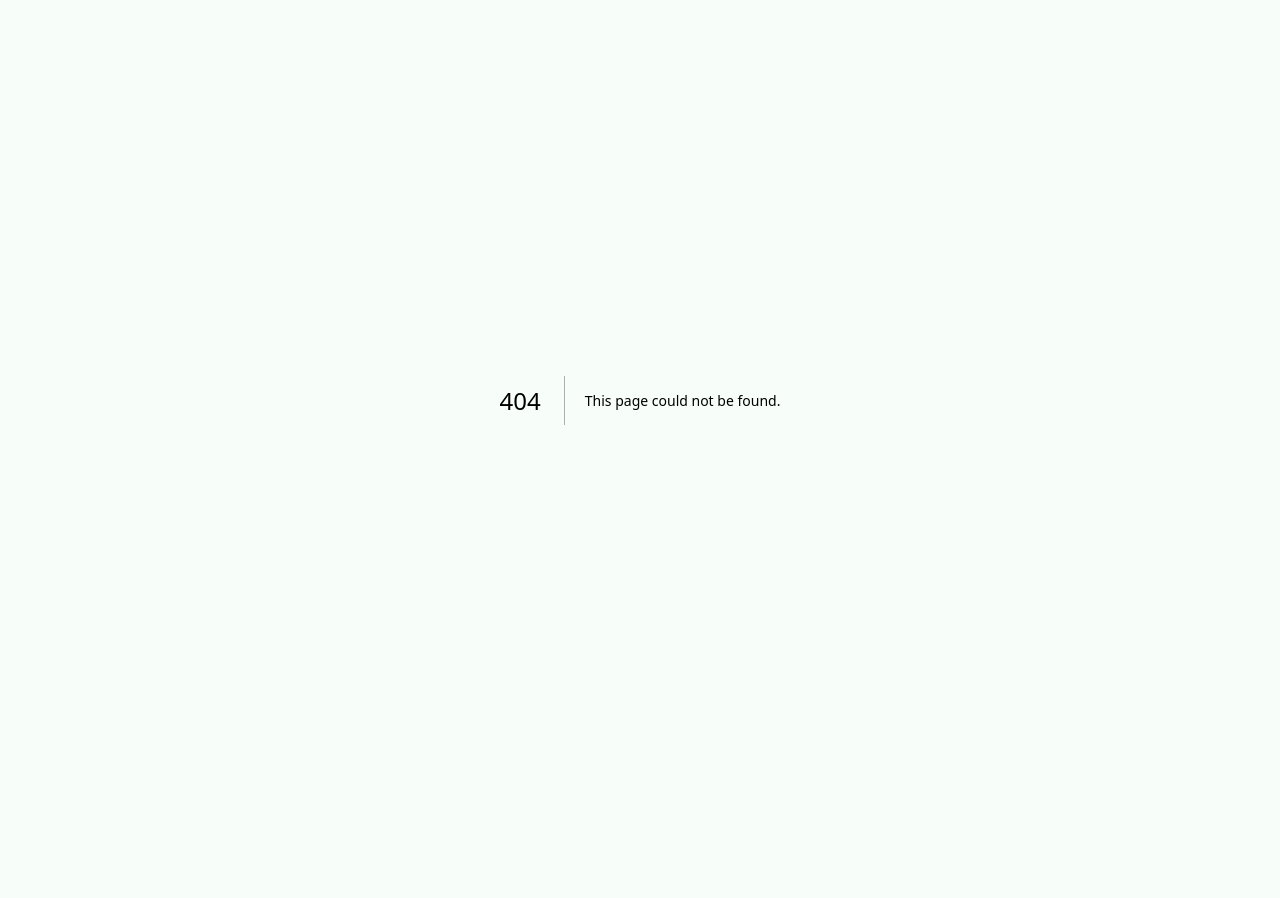
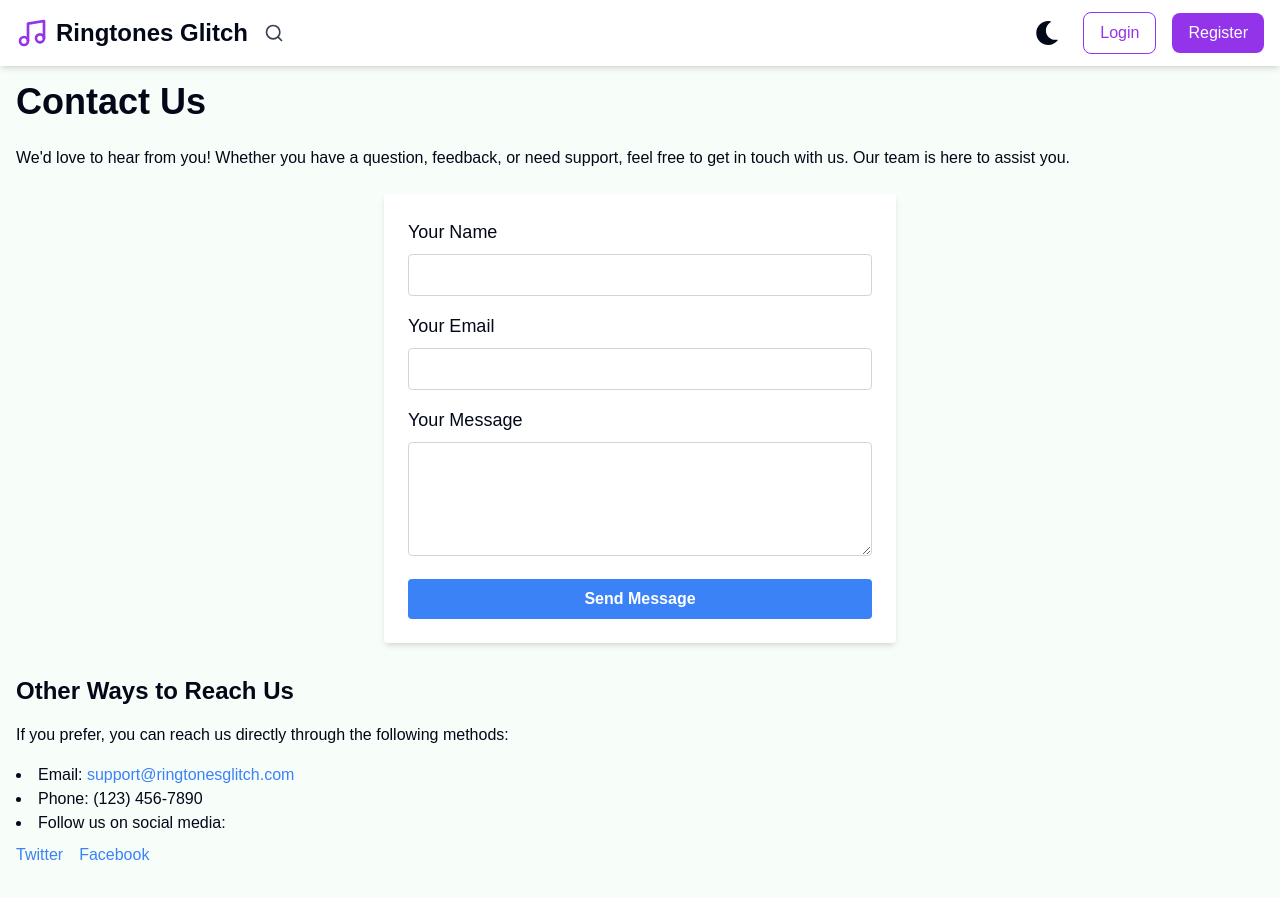
Before and after one commit to sand33psm/Tones-Galaxy-Frontend, a Next.js app: page /contact-us in a window 1280 px wide. Before the commit this address had no page. Shown: the top 898 px of the page. Before the commit the page ends 800 px from the top, so only its background shows below. Built offline with nearby package versions, Linux system fonts and the light colour scheme.

Commit message:
add dmca page

```diff
--- /dev/null
+++ b/src/app/contact-us/page.jsx
@@ -0,0 +1,117 @@
+// app/contact/page.jsx
+'use client'
+import React, { useState } from 'react';
+import Navbar from '@/components/Navbar/Navbar';
+
+const ContactPage = () => {
+  const [formData, setFormData] = useState({
+    name: '',
+    email: '',
+    message: ''
+  });
+
+  const [isSubmitting, setIsSubmitting] = useState(false);
+  const [submissionStatus, setSubmissionStatus] = useState(null);
+
+  const handleChange = (e) => {
+    const { name, value } = e.target;
+    setFormData((prevData) => ({
+      ...prevData,
+      [name]: value
+    }));
+  };
+
+  const handleSubmit = async (e) => {
+    e.preventDefault();
+    setIsSubmitting(true);
+
+    // Simulate form submission (e.g., send to an API)
+    setTimeout(() => {
+      setIsSubmitting(false);
+      setSubmissionStatus('Thank you for reaching out! We will get back to you soon.');
+      setFormData({ name: '', email: '', message: '' });
+    }, 2000);
+  };
+
+  return (
+    <>
+    <Navbar/>
+    <div className="container mx-auto p-4">
+      <h1 className="text-4xl font-semibold mb-6">Contact Us</h1>
+      <p className="mb-6">We'd love to hear from you! Whether you have a question, feedback, or need support, feel free to get in touch with us. Our team is here to assist you.</p>
+
+      {submissionStatus && (
+        <div className="mb-4 p-4 bg-green-100 text-green-800 border border-green-200 rounded">
+          {submissionStatus}
+        </div>
+      )}
+
+      <form onSubmit={handleSubmit} className="max-w-lg mx-auto bg-white p-6 shadow-md rounded">
+        <div className="mb-4">
+          <label htmlFor="name" className="block text-lg font-medium">Your Name</label>
+          <input
+            type="text"
+            id="name"
+            name="name"
+            value={formData.name}
+            onChange={handleChange}
+            className="w-full mt-2 p-2 border border-gray-300 rounded"
+            required
+          />
+        </div>
+
+        <div className="mb-4">
+          <label htmlFor="email" className="block text-lg font-medium">Your Email</label>
+          <input
+            type="email"
+            id="email"
+            name="email"
+            value={formData.email}
+            onChange={handleChange}
+            className="w-full mt-2 p-2 border border-gray-300 rounded"
+            required
+          />
+        </div>
+
+        <div className="mb-4">
+          <label htmlFor="message" className="block text-lg font-medium">Your Message</label>
+          <textarea
+            id="message"
+            name="message"
+            value={formData.message}
+            onChange={handleChange}
+            rows="4"
+            className="w-full mt-2 p-2 border border-gray-300 rounded"
+            required
+          />
+        </div>
+
+        <button
+          type="submit"
+          className={`w-full p-2 bg-blue-500 text-white font-semibold rounded ${isSubmitting ? 'opacity-50 cursor-not-allowed' : ''}`}
+          disabled={isSubmitting}
+        >
+          {isSubmitting ? 'Submitting...' : 'Send Message'}
+        </button>
+      </form>
+
+      <div className="mt-8">
+        <h2 className="text-2xl font-semibold mb-4">Other Ways to Reach Us</h2>
+        <p className="mb-4">If you prefer, you can reach us directly through the following methods:</p>
+        <ul className="list-inside list-disc mb-6">
+          <li>Email: <a href="mailto:support@ringtonesglitch.com" className="text-blue-500">support@ringtonesglitch.com</a></li>
+          <li>Phone: (123) 456-7890</li>
+          <li>Follow us on social media:
+            <ul className="flex space-x-4 mt-2">
+              <li><a href="https://twitter.com/ringtonesglitch" target="_blank" className="text-blue-500">Twitter</a></li>
+              <li><a href="https://facebook.com/ringtonesglitch" target="_blank" className="text-blue-500">Facebook</a></li>
+            </ul>
+          </li>
+        </ul>
+      </div>
+    </div>
+    </>
+  );
+};
+
+export default ContactPage;
--- /dev/null
+++ b/src/app/dmca/page.jsx
@@ -0,0 +1,64 @@
+// app/dmca/page.jsx
+
+import React from 'react';
+import Navbar from '@/components/Navbar/Navbar';
+
+const DmcaPage = () => {
+
+  return (
+    <>
+    <Navbar/>
+    <div className="container mx-auto p-4">
+      <h1 className="text-4xl font-semibold mb-4">DMCA Takedown Policy</h1>
+      <p className="mb-6">
+        At RingtonesGlitch, we take copyright infringement very seriously. If you believe that content on our website
+        violates your copyright, you can submit a DMCA takedown notice. Below are the details of how we handle such
+        requests.
+      </p>
+
+      <h2 className="text-2xl font-semibold mb-4">Submitting a DMCA Takedown Notice</h2>
+      <p className="mb-4">
+        To file a DMCA takedown notice, please email us at <a href="mailto:ganesham029@gmail.com" className="text-blue-500">ganesham029@gmail.com</a> with the following information:
+      </p>
+      <ul className="list-inside list-disc mb-6">
+        <li>Your name, address, phone number, and email address.</li>
+        <li>A description of the copyrighted work that is allegedly being infringed.</li>
+        <li>A description of where the infringing content is located on our site (e.g., a link to the page or specific URL).</li>
+        <li>A statement that you have a good faith belief that the content is infringing and that you are the copyright owner or authorized to act on behalf of the copyright owner.</li>
+        <li>A statement under penalty of perjury that the information in your notice is accurate and that you are the copyright owner or authorized to act on their behalf.</li>
+        <li>Your physical or electronic signature.</li>
+      </ul>
+
+      <h2 className="text-2xl font-semibold mb-4">Counter-Notice Process</h2>
+      <p className="mb-4">
+        If you believe that your content was removed by mistake or misidentification, you can file a counter-notice. To do so,
+        please email us at <a href="mailto:ganesham029@gmail.com" className="text-blue-500">ganesham029@gmail.com</a> with the following information:
+      </p>
+      <ul className="list-inside list-disc mb-6">
+        <li>Your name, address, phone number, and email address.</li>
+        <li>A description of the material that was removed or disabled.</li>
+        <li>A statement under penalty of perjury that you have a good faith belief that the content was removed as a result of a mistake or misidentification.</li>
+        <li>Your physical or electronic signature.</li>
+      </ul>
+
+      <h2 className="text-2xl font-semibold mb-4">Contact Information</h2>
+      <p className="mb-4">
+        For any other questions regarding DMCA or copyright issues, please contact us at:
+      </p>
+      <ul className="list-inside list-disc mb-6">
+        <li>Email: <a href="mailto:ganesham029@gmail.com" className="text-blue-500">ganesham029@gmail.com</a></li>
+        <li>Address: RingtonesGlitch, 123 Ringtone Street, City, Country</li>
+      </ul>
+
+      <h2 className="text-2xl font-semibold mb-4">Disclaimer</h2>
+      <p className="mb-4">
+        Please note that submitting a DMCA takedown notice is a legal process, and we reserve the right to remove content
+        in accordance with the DMCA guidelines. If you believe a takedown notice is invalid or abusive, please reach out
+        to us, and we will review your claim.
+      </p>
+    </div>
+    </>
+  );
+};
+
+export default DmcaPage;
--- a/src/components/MobileMenu/MobileMenu.jsx
+++ b/src/components/MobileMenu/MobileMenu.jsx
@@ -39,6 +39,11 @@ function MobileMenu() {
   const handleTermsOfService = () => {
     setIsMenuOpen(false)
     router.push("/terms-of-service")
+  }
+
+  const handleDmca = () => {
+    setIsMenuOpen(false)
+    router.push("/dmca")
   }
 
   return (
@@ -117,6 +122,20 @@ function MobileMenu() {
             >
               Terms of service
             </button>
+
+            {/* <button
+              onClick={handleContactUs}
+              className="w-full py-3 rounded-md bg-gray-100 text-gray-700 font-medium hover:bg-gray-200 dark:bg-gray-800 dark:text-gray-200 dark:hover:bg-gray-700 transition"
+            >
+              Contact Us
+            </button> */}
+
+            <button
+              onClick={handleDmca}
+              className="w-full py-3 rounded-md bg-gray-100 text-gray-700 font-medium hover:bg-gray-200 dark:bg-gray-800 dark:text-gray-200 dark:hover:bg-gray-700 transition"
+            >
+              DMCA
+            </button>
           </div>
         </div>
       )}
```
